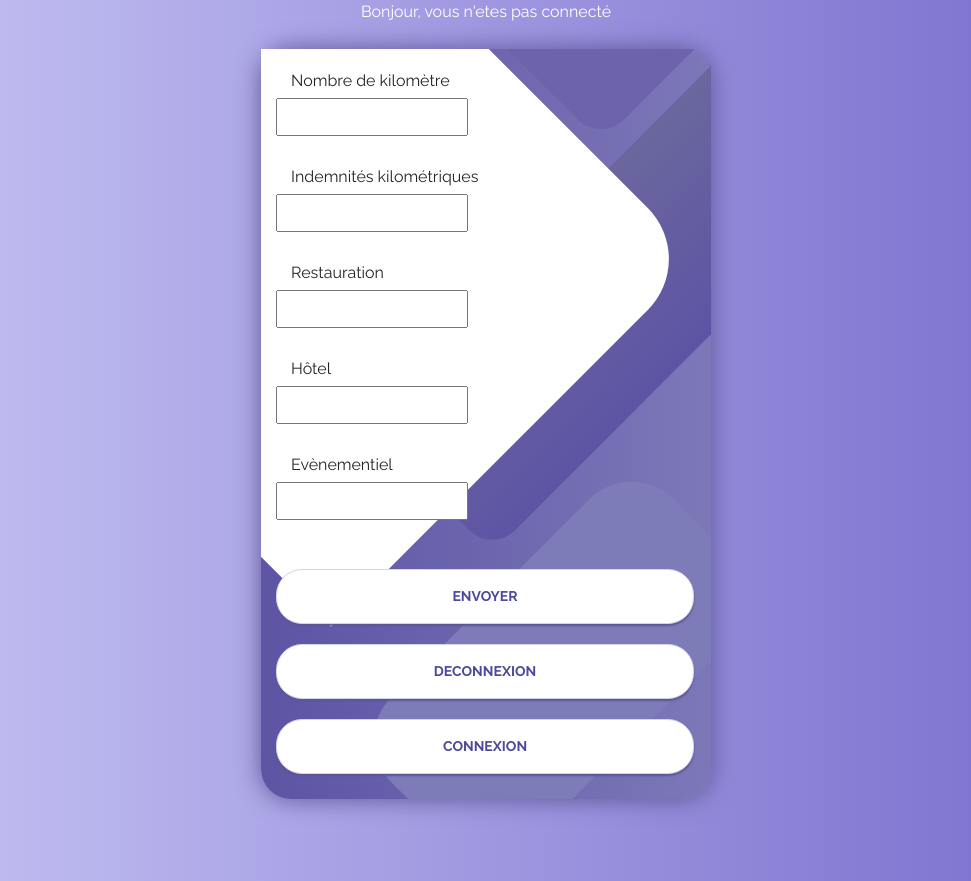
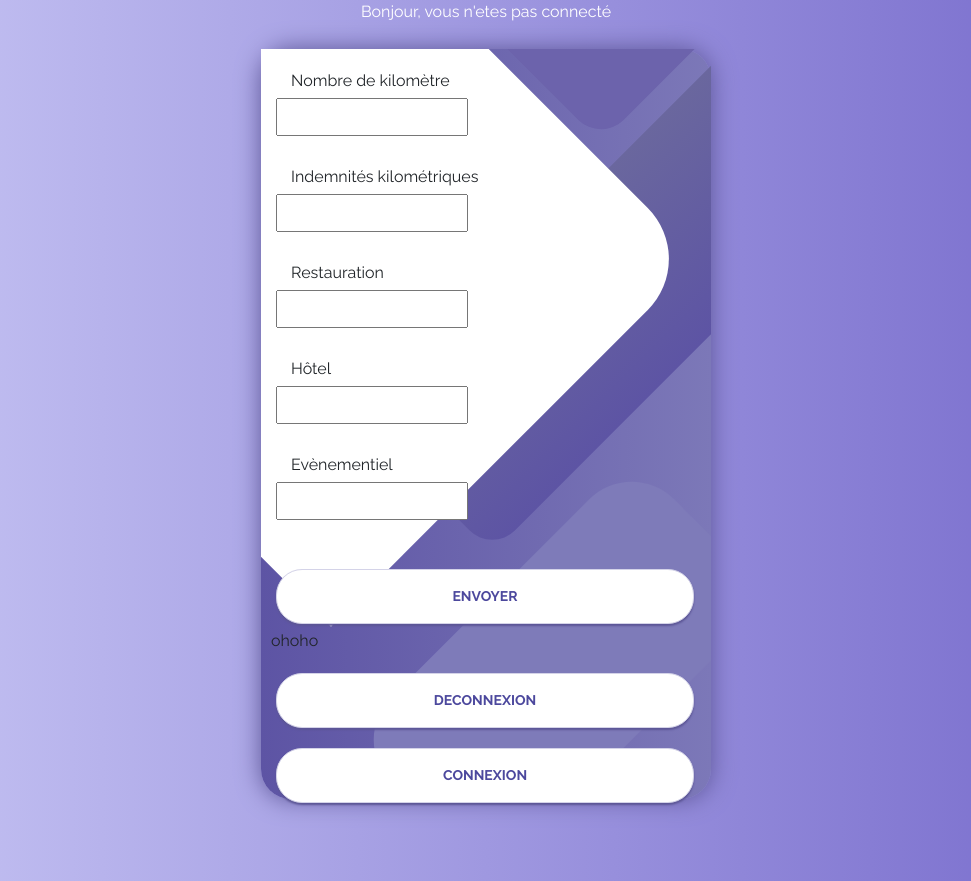
Before and after one commit to youken34/Projet_gsb, a CodeIgniter 4 app: the page made by app/Views/FicheFrais2.php in a window 1280 px wide. Shown: the whole page, without its empty margins (154-1125 px from the left). Run offline with PHP 8.4 and a stand-in for CodeIgniter, Linux system fonts and the light colour scheme; the template is opened without the code that fills it, so the values that code supplies are empty; some libraries are stand-ins or nearby versions.

Commit message:
test pour conflit

```diff
--- a/app/Views/FicheFrais2.php
+++ b/app/Views/FicheFrais2.php
@@ -247,7 +247,7 @@ label {
                         <br><br>
 
                         <input class="login__submit" type="submit" value="Envoyer"> </input>
-
+						<p>ohoho</p>
 					</form>
 
                         <form action="http://localhost:3000/app/Models/deconnexion.php">
```
